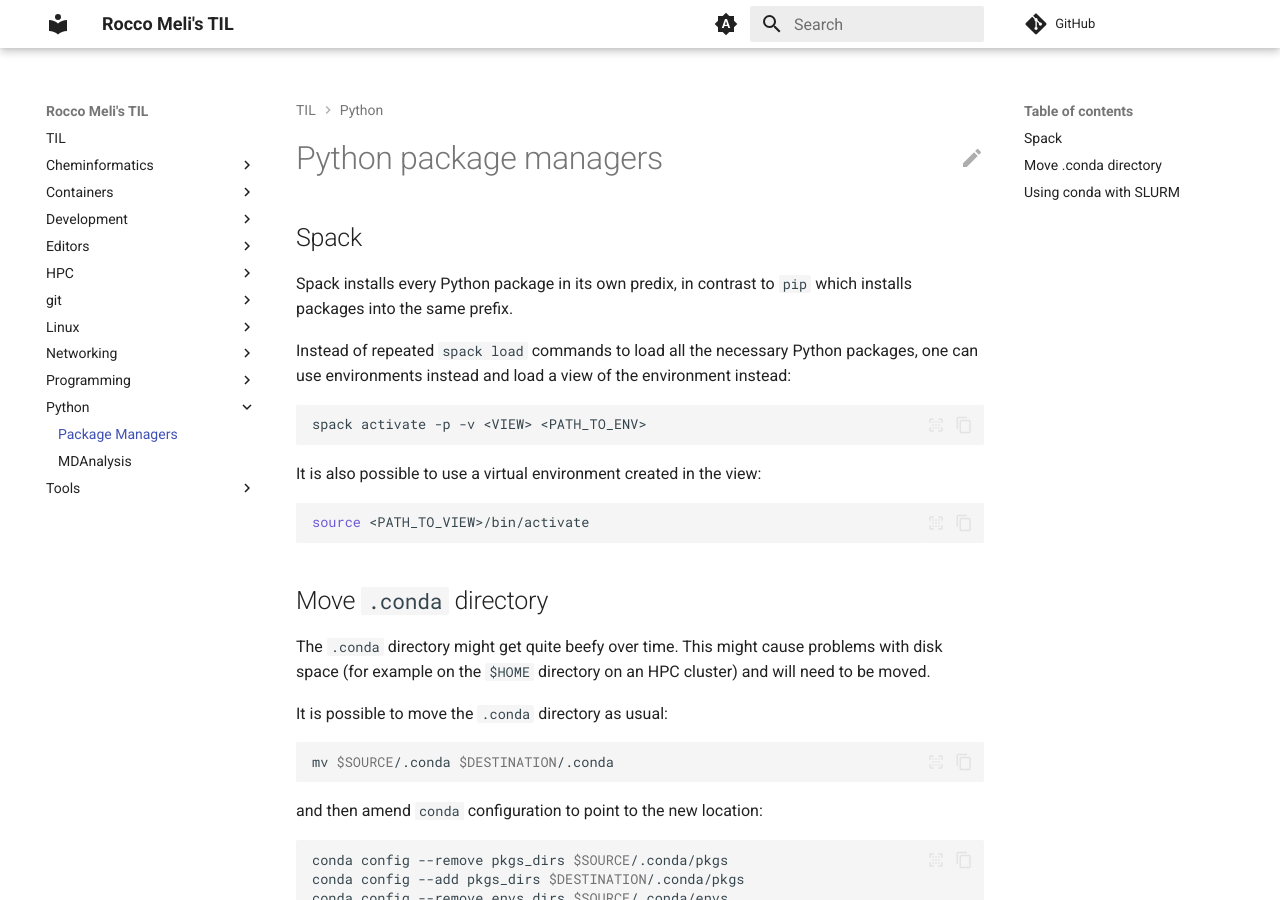
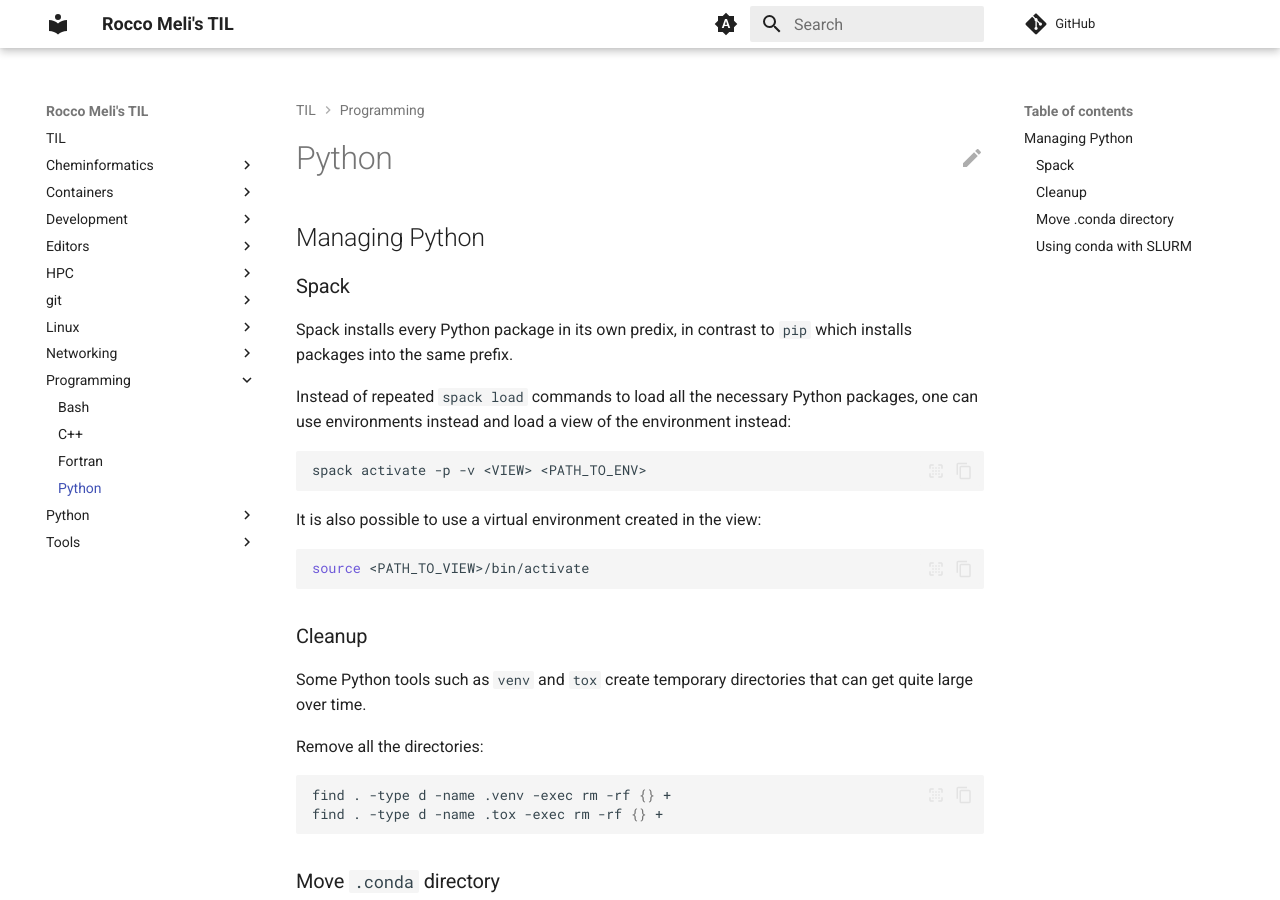
Before and after one commit to RMeli/TIL, an MkDocs documentation site: the page built from docs/programming/python.md, in a window 1280 px wide and 900 px high. Built offline with MkDocs 1.6.1 and Material for MkDocs 9.7.7, drawn with Linux system fonts in a browser that asks for light colours; comment, search, counter and statistics services are not loaded.

Commit message:
python cleanup

````diff
--- a/docs/python/package-managers.md
+++ b/docs/programming/python.md
@@ -1,6 +1,8 @@
-# Python package managers
+# Python
 
-## Spack
+## Managing Python
+
+### Spack
 
 Spack installs every Python package in its own predix,
 in contrast to `pip` which installs packages into the same prefix.
@@ -18,7 +20,18 @@ It is also possible to use a virtual environment created in the view:
 source <PATH_TO_VIEW>/bin/activate
 ```
 
-## Move `.conda` directory
+### Cleanup
+
+Some Python tools such as `venv` and `tox` create temporary directories that can get quite large over time.
+
+Remove all the directories:
+
+```bash
+find . -type d -name .venv -exec rm -rf {} +
+find . -type d -name .tox -exec rm -rf {} +
+```
+
+### Move `.conda` directory
 
 The `.conda` directory might get quite beefy over time.
 This might cause problems with disk space (for example on the `$HOME` directory on an HPC cluster)
@@ -41,7 +54,7 @@ conda config --add envs_dirs $DESTINATION/.conda/envs
 
 The shell need to be restarted for the changes to take effect.
 
-## Using `conda` with SLURM
+### Using `conda` with SLURM
 
 Many HPC clusters provide [modules] for [Anaconda].
 However, the command `conda activate ENV` within a [SLURM] script fails with the following error:
--- a/mkdocs.yaml
+++ b/mkdocs.yaml
@@ -38,8 +38,8 @@ nav:
     - 'Bash': programming/bash.md
     - 'C++': programming/cpp.md
     - 'Fortran': programming/fortran.md
+    - 'Python': programming/python.md
   - 'Python':
-    - 'Package Managers': python/package-managers.md
     - 'MDAnalysis': python/mdanalysis.md
   - 'Tools':
     - 'rsync': tools/rsync.md
````
